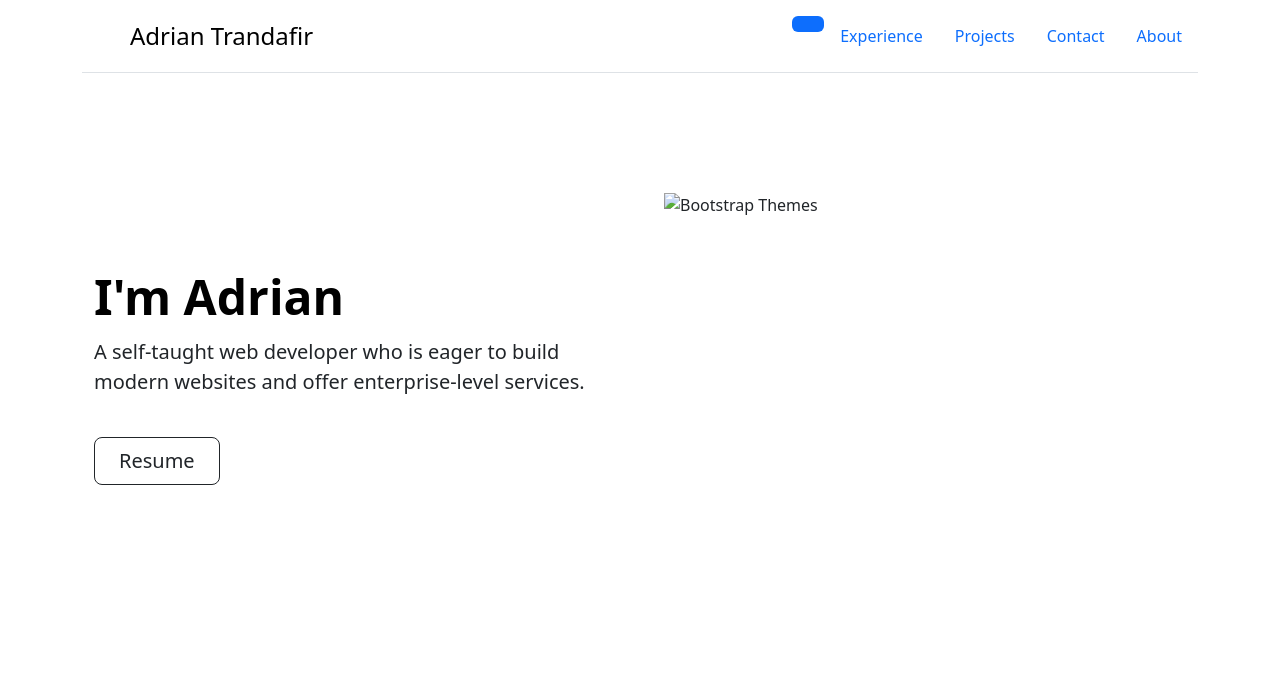
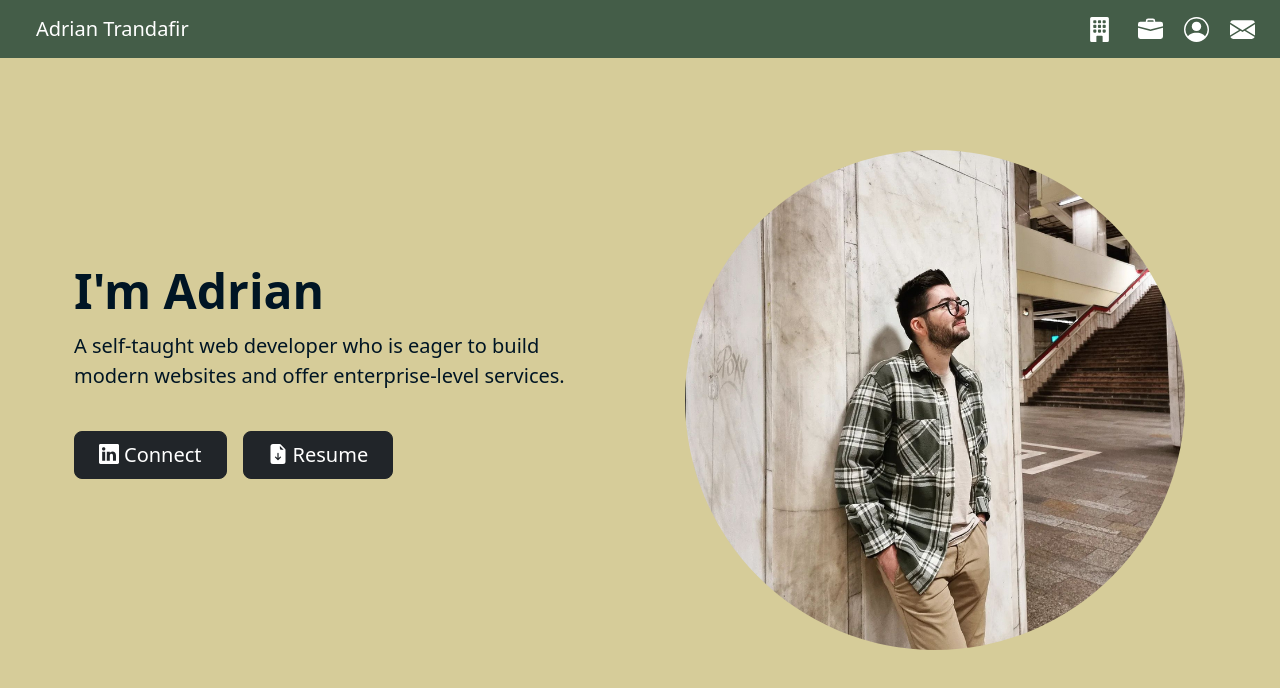
Before and after one commit to XenoMee/Adrian-Trandafir, a plain HTML site: page index.html in a window 1280 px wide. Drawn offline with nearby package versions, Linux system fonts and the light colour scheme.

Commit message:
Completed Introduction Section

```diff
--- a/index.html
+++ b/index.html
@@ -8,42 +8,66 @@
     <link rel="stylesheet" href="./style.css"/>
 </head>
 <body>
-    <section>
+    <section id="about-me">
     <!-- Header -->
-    <div class="container">
-        <header class="d-flex flex-wrap justify-content-center py-3 mb-4 border-bottom">
-          <a href="/" class="d-flex align-items-center mb-3 mb-md-0 me-md-auto link-body-emphasis text-decoration-none">
-            <svg class="bi me-2" width="40" height="32"><use xlink:href="#bootstrap"></use></svg>
-            <span class="fs-4">Adrian Trandafir</span>
-          </a>
+    <header>
+      <nav class="navbar fixed-top navbar-expand-sm navbar-light">
+        <div class="container-fluid">
+          <a class="navbar-brand justify-content-start align-center ms-4" href="#">Adrian Trandafir</a>
+          <button class="navbar-toggler" type="button" data-bs-toggle="collapse" data-bs-target="#main-nav" aria-controls="navbarNav" aria-expanded="false" aria-label="Toggle navigation">
+            <span class="navbar-toggler-icon"></span>
+          </button>
 
-          <ul class="nav nav-pills">
-            <li class="nav-item"><a href="#" class="nav-link active" aria-current="page"></a></li>
-            <li class="nav-item"><a href="#" class="nav-link">Experience</a></li>
-            <li class="nav-item"><a href="#" class="nav-link">Projects</a></li>
-            <li class="nav-item"><a href="#" class="nav-link">Contact</a></li>
-            <li class="nav-item"><a href="#" class="nav-link">About</a></li>
-          </ul>
-        </header>
-      </div>
+          <div class="collapse navbar-collapse justify-content-end align-center" id="main-nav">
+            <ul class="navbar-nav">
+              <li class="nav-item">
+                <a class="nav-link" href="#experience"><svg xmlns="http://www.w3.org/2000/svg" width="25" height="25" fill="white" class="bi bi-building-fill" viewBox="0 0 16 16">
+                  <path d="M3 0a1 1 0 0 0-1 1v14a1 1 0 0 0 1 1h3v-3.5a.5.5 0 0 1 .5-.5h3a.5.5 0 0 1 .5.5V16h3a1 1 0 0 0 1-1V1a1 1 0 0 0-1-1H3Zm1 2.5a.5.5 0 0 1 .5-.5h1a.5.5 0 0 1 .5.5v1a.5.5 0 0 1-.5.5h-1a.5.5 0 0 1-.5-.5v-1Zm3 0a.5.5 0 0 1 .5-.5h1a.5.5 0 0 1 .5.5v1a.5.5 0 0 1-.5.5h-1a.5.5 0 0 1-.5-.5v-1Zm3.5-.5h1a.5.5 0 0 1 .5.5v1a.5.5 0 0 1-.5.5h-1a.5.5 0 0 1-.5-.5v-1a.5.5 0 0 1 .5-.5ZM4 5.5a.5.5 0 0 1 .5-.5h1a.5.5 0 0 1 .5.5v1a.5.5 0 0 1-.5.5h-1a.5.5 0 0 1-.5-.5v-1ZM7.5 5h1a.5.5 0 0 1 .5.5v1a.5.5 0 0 1-.5.5h-1a.5.5 0 0 1-.5-.5v-1a.5.5 0 0 1 .5-.5Zm2.5.5a.5.5 0 0 1 .5-.5h1a.5.5 0 0 1 .5.5v1a.5.5 0 0 1-.5.5h-1a.5.5 0 0 1-.5-.5v-1ZM4.5 8h1a.5.5 0 0 1 .5.5v1a.5.5 0 0 1-.5.5h-1a.5.5 0 0 1-.5-.5v-1a.5.5 0 0 1 .5-.5Zm2.5.5a.5.5 0 0 1 .5-.5h1a.5.5 0 0 1 .5.5v1a.5.5 0 0 1-.5.5h-1a.5.5 0 0 1-.5-.5v-1Zm3.5-.5h1a.5.5 0 0 1 .5.5v1a.5.5 0 0 1-.5.5h-1a.5.5 0 0 1-.5-.5v-1a.5.5 0 0 1 .5-.5Z"/>
+                </svg></a>
+              </li>
+              <li class="nav-item">
+                <a class="nav-link" href="#projects"><svg xmlns="http://www.w3.org/2000/svg" width="25" height="25" fill="white" class="bi bi-briefcase-fill" viewBox="0 0 16 16">
+                  <path d="M6.5 1A1.5 1.5 0 0 0 5 2.5V3H1.5A1.5 1.5 0 0 0 0 4.5v1.384l7.614 2.03a1.5 1.5 0 0 0 .772 0L16 5.884V4.5A1.5 1.5 0 0 0 14.5 3H11v-.5A1.5 1.5 0 0 0 9.5 1h-3zm0 1h3a.5.5 0 0 1 .5.5V3H6v-.5a.5.5 0 0 1 .5-.5z"/>
+                  <path d="M0 12.5A1.5 1.5 0 0 0 1.5 14h13a1.5 1.5 0 0 0 1.5-1.5V6.85L8.129 8.947a.5.5 0 0 1-.258 0L0 6.85v5.65z"/>
+                </svg></a>
+              </li>
+              <a class="nav-link active" aria-current="page" href="#about-me"><svg xmlns="http://www.w3.org/2000/svg" width="25" height="25" fill="white" class="bi bi-person-circle" viewBox="0 0 16 16">
+                <path d="M11 6a3 3 0 1 1-6 0 3 3 0 0 1 6 0z"/>
+                <path fill-rule="evenodd" d="M0 8a8 8 0 1 1 16 0A8 8 0 0 1 0 8zm8-7a7 7 0 0 0-5.468 11.37C3.242 11.226 4.805 10 8 10s4.757 1.225 5.468 2.37A7 7 0 0 0 8 1z"/>
+              </svg></a>
+              <li class="nav-item">
+                <a class="nav-link" href="#contact"><svg xmlns="http://www.w3.org/2000/svg" width="25" height="25" fill="white" class="bi bi-envelope-fill" viewBox="0 0 16 16">
+                  <path d="M.05 3.555A2 2 0 0 1 2 2h12a2 2 0 0 1 1.95 1.555L8 8.414.05 3.555ZM0 4.697v7.104l5.803-3.558L0 4.697ZM6.761 8.83l-6.57 4.027A2 2 0 0 0 2 14h12a2 2 0 0 0 1.808-1.144l-6.57-4.027L8 9.586l-1.239-.757Zm3.436-.586L16 11.801V4.697l-5.803 3.546Z"/>
+                </svg></a>
+              </li>
+            </ul>
+          </div>
+        </div>
+      </nav>
+    </header>
 
       <!-- Introduction -->
-
-      <div class="container col-xxl-8 px-4 py-5">
-        <div class="row flex-lg-row-reverse align-items-center g-5 py-5">
-          <div class="col-10 col-sm-8 col-lg-6">
-            <img src="bootstrap-themes.png" class="d-block mx-lg-auto img-fluid" alt="Bootstrap Themes" width="700" height="500" loading="lazy">
-          </div>
-          <div class="col-lg-6">
-            <h1 class="display-5 fw-bold text-body-emphasis lh-1 mb-3">I'm Adrian</h1>
-            <p class="lead">A self-taught web developer who is eager to build modern websites and offer enterprise-level services.</p>
-            <div class="d-grid gap-2 d-md-flex justify-content-md-start">
-              <button type="button" class="btn btn-outline-dark btn-lg px-4 me-md-2 mt-4">Resume</button>
+      <div class="intro-bg-img">
+        <div class="container col-xxl-8 px-1 pt-5">
+          <div class="row flex-lg-row-reverse align-items-center g-5 pt-5">
+            <div class="col-10 col-sm-8 col-lg-6 mt-5">
+              <img src="./assets/images/intro-profile-img.png" class="d-block mx-lg-auto img-fluid intro-profile-img" alt="intro-profile-img" width="500" height="600" loading="lazy">
+            </div>
+            <div class="col-lg-6 introduction">
+              <h1 class="display-5 fw-bold lh-1 mb-3">I'm Adrian</h1>
+              <p class="lead">A self-taught web developer who is eager to build modern websites and offer enterprise-level services.</p>
+              <div class="d-grid gap-2 d-md-flex justify-content-md-start">
+                <a href="https://www.linkedin.com/in/adriantrandafir09/"><button type="button" class="btn btn-dark btn-lg px-4 me-md-2 mt-4"><svg xmlns="http://www.w3.org/2000/svg" width="25" height="25" fill="currentColor" class="bi bi-linkedin" viewBox="0 0 20 20">
+                  <path d="M0 1.146C0 .513.526 0 1.175 0h13.65C15.474 0 16 .513 16 1.146v13.708c0 .633-.526 1.146-1.175 1.146H1.175C.526 16 0 15.487 0 14.854V1.146zm4.943 12.248V6.169H2.542v7.225h2.401zm-1.2-8.212c.837 0 1.358-.554 1.358-1.248-.015-.709-.52-1.248-1.342-1.248-.822 0-1.359.54-1.359 1.248 0 .694.521 1.248 1.327 1.248h.016zm4.908 8.212V9.359c0-.216.016-.432.08-.586.173-.431.568-.878 1.232-.878.869 0 1.216.662 1.216 1.634v3.865h2.401V9.25c0-2.22-1.184-3.252-2.764-3.252-1.274 0-1.845.7-2.165 1.193v.025h-.016a5.54 5.54 0 0 1 .016-.025V6.169h-2.4c.03.678 0 7.225 0 7.225h2.4z"/>
+                </svg>Connect</button></a>
+                <a href="./public/Resume - Adrian Stefan Trandafir.pdf" download="Resume - Adrian Stefan Trandafir"><button type="button" class="btn btn-dark btn-lg px-4 me-md-2 mt-4"><svg xmlns="http://www.w3.org/2000/svg" width="25" height="25" fill="currentColor" class="bi bi-file-earmark-arrow-down-fill" viewBox="0 0 20 20">
+                  <path d="M9.293 0H4a2 2 0 0 0-2 2v12a2 2 0 0 0 2 2h8a2 2 0 0 0 2-2V4.707A1 1 0 0 0 13.707 4L10 .293A1 1 0 0 0 9.293 0zM9.5 3.5v-2l3 3h-2a1 1 0 0 1-1-1zm-1 4v3.793l1.146-1.147a.5.5 0 0 1 .708.708l-2 2a.5.5 0 0 1-.708 0l-2-2a.5.5 0 0 1 .708-.708L7.5 11.293V7.5a.5.5 0 0 1 1 0z"/>
+                </svg>Resume</button></a>
+              </div>
             </div>
           </div>
         </div>
       </div>
-
     </section>
 
     <script src="https://cdn.jsdelivr.net/npm/bootstrap@5.3.2/dist/js/bootstrap.bundle.min.js" integrity="sha384-C6RzsynM9kWDrMNeT87bh95OGNyZPhcTNXj1NW7RuBCsyN/o0jlpcV8Qyq46cDfL" crossorigin="anonymous"></script>
--- a/style.css
+++ b/style.css
@@ -1,4 +1,30 @@
+.navbar{
+    background-color: #445D48;
+}
+
 .navbar-brand{
-    /* margin-right: 32%; */
-    margin-left: 20px;
+    color: white;
 }
+
+.nav-item{
+    padding: 0px 5px;
+}
+
+.intro-bg-img{
+    width: 100%;
+    height: 100vh;
+    background-color: #D6CC99;
+}
+
+.intro-profile-img{
+    margin-top: 10%;
+    border-radius: 50%;
+}
+
+.container{
+    height: 100vh;
+}
+
+.introduction{
+    color: #001524;
+}
```
Also changed, not shown: assets/images/intro-bg-img.jpg (added), assets/images/intro-profile-img.png (added), 1 other file.
